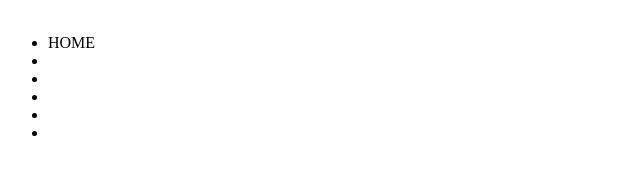
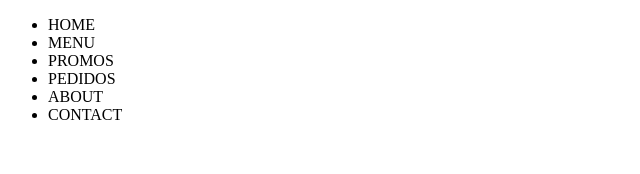
Before and after one commit to Varamosf/Artigiana_Boca, a plain HTML site: page index.html in a window 1280 px wide. Shown: the whole page, without its empty margins (0-640 px from the left). Drawn offline with Linux system fonts and the light colour scheme.

Commit message:
Construcción base del navbar

```diff
--- a/index.html
+++ b/index.html
@@ -8,15 +8,15 @@
   </head>
 
   <header>
+    <!--Primera propuesta de diseño de navigation bar-->
     <nav>
       <ul>
-        <img />
-        <li>HOME</li>
-        <li></li>
-        <li></li>
-        <li></li>
-        <li></li>
-        <li></li>
+        <li class="nav-headers">HOME</li>
+        <li class="nav-headers">MENU</li>
+        <li class="nav-headers">PROMOS</li>
+        <li class="nav-headers">PEDIDOS</li>
+        <li class="nav-headers">ABOUT</li>
+        <li class="nav-headers">CONTACT</li>
       </ul>
     </nav>
   </header>
```
